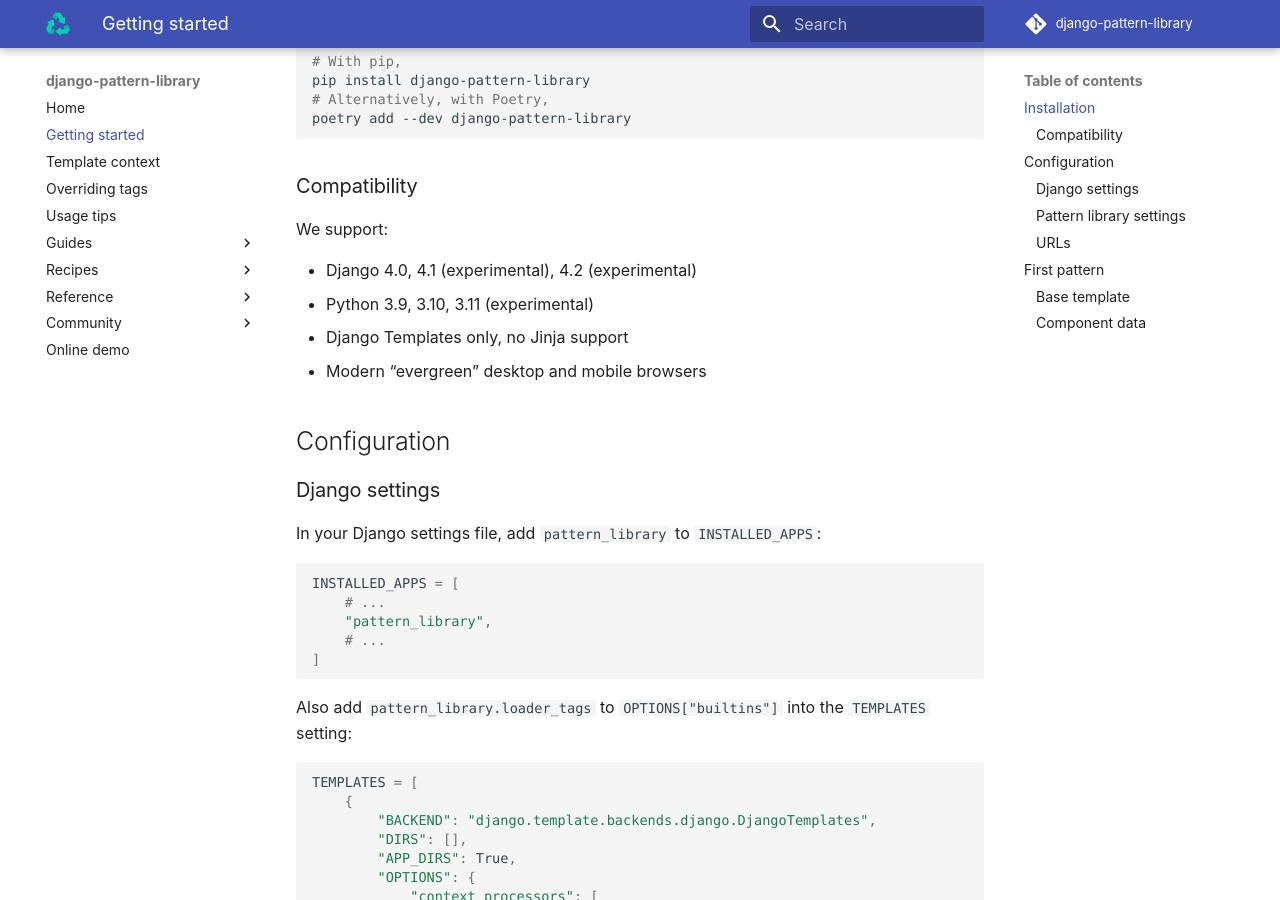
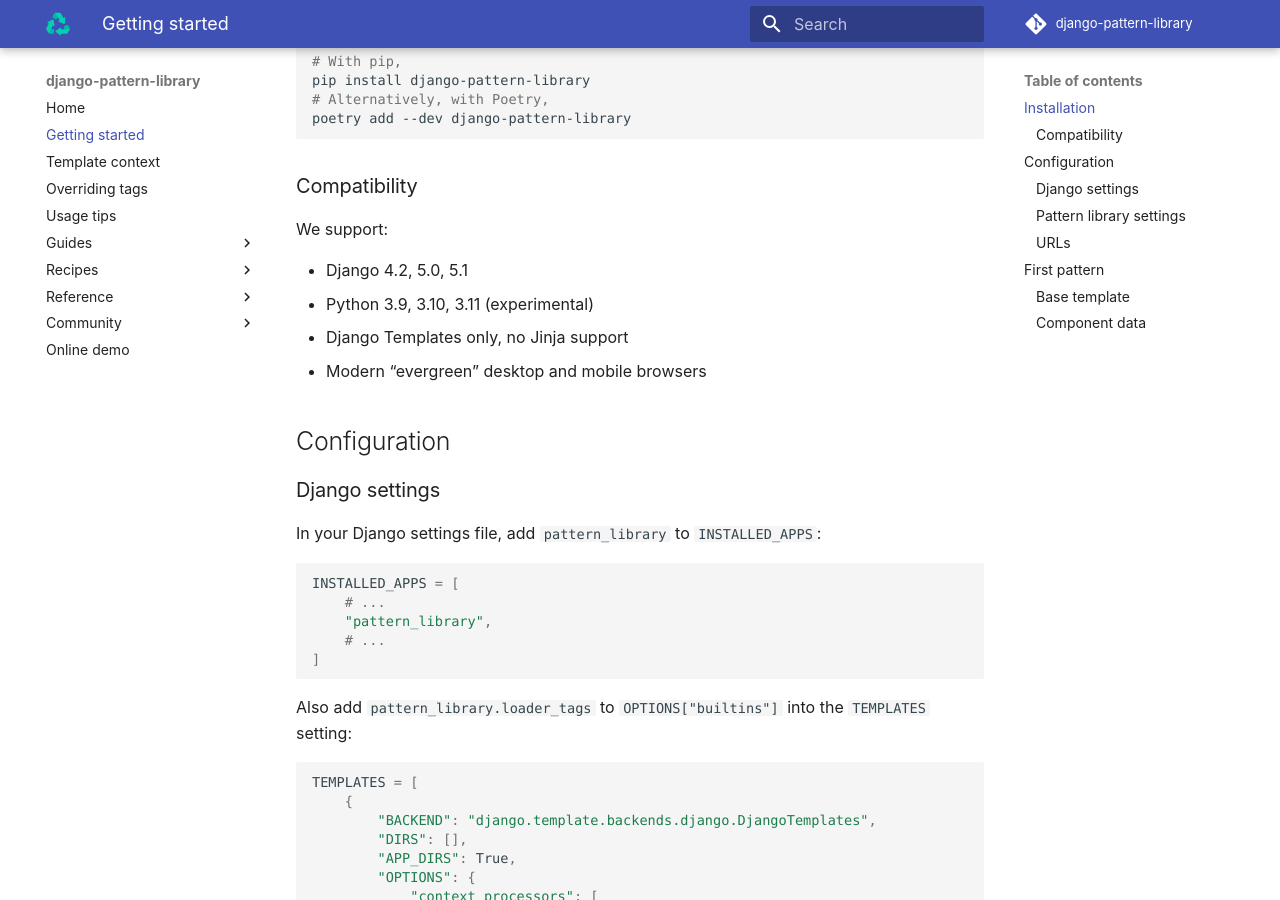
Before and after one commit to torchbox/django-pattern-library, an MkDocs documentation site: the page built from docs/getting-started.md, in a window 1280 px wide and 900 px high, scrolled down 322 px. Built offline with MkDocs 1.6.1 and Material for MkDocs 9.7.7, drawn with Linux system fonts in a browser that asks for light colours; comment, search, counter and statistics services are not loaded.

Commit message:
Remove Django 4.0 and 4.1 from documented support
Co-authored-by: Dan Braghiș <31622+zerolab@users.noreply.github.com>

```diff
--- a/docs/getting-started.md
+++ b/docs/getting-started.md
@@ -17,7 +17,7 @@
 
 We support:
 
-- Django 4.0, 4.1 (experimental), 4.2 (experimental)
+- Django 4.2, 5.0, 5.1
 - Python 3.9, 3.10, 3.11 (experimental)
 - Django Templates only, no Jinja support
 - Modern “evergreen” desktop and mobile browsers
```
